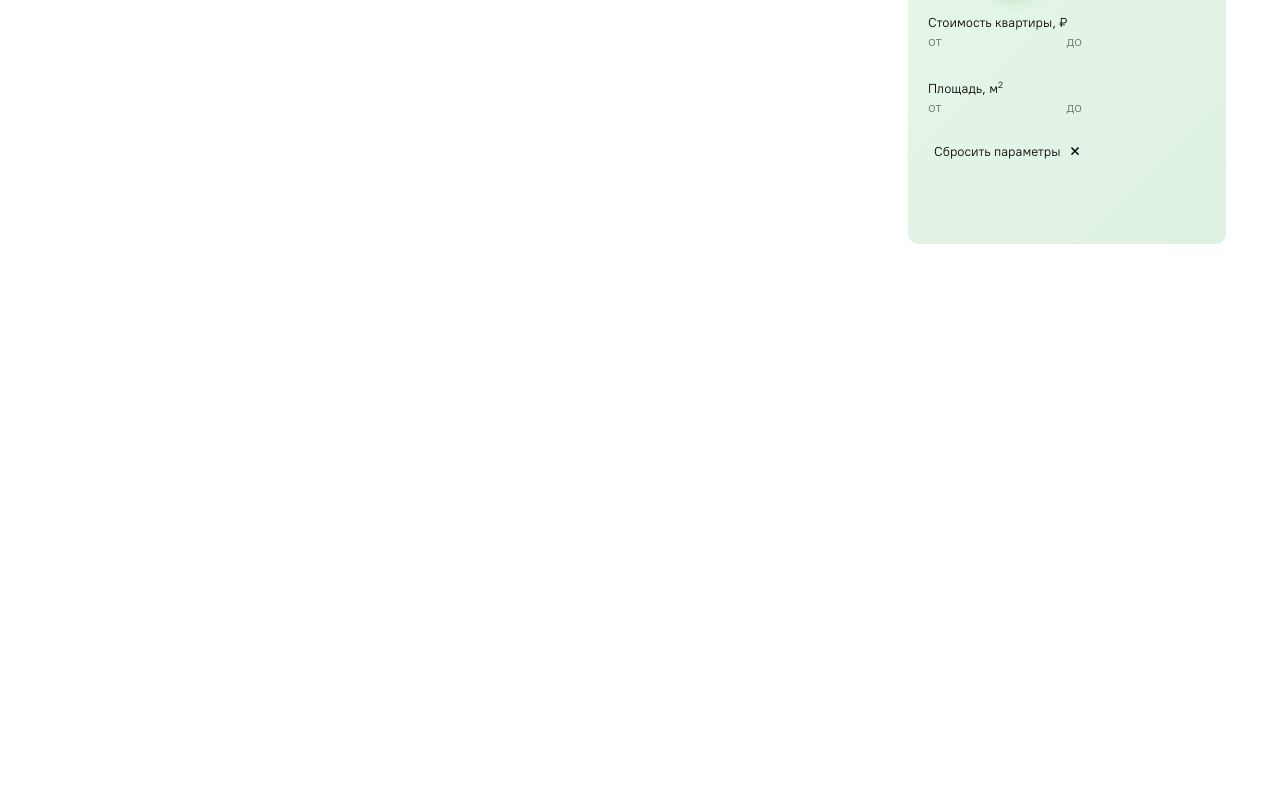
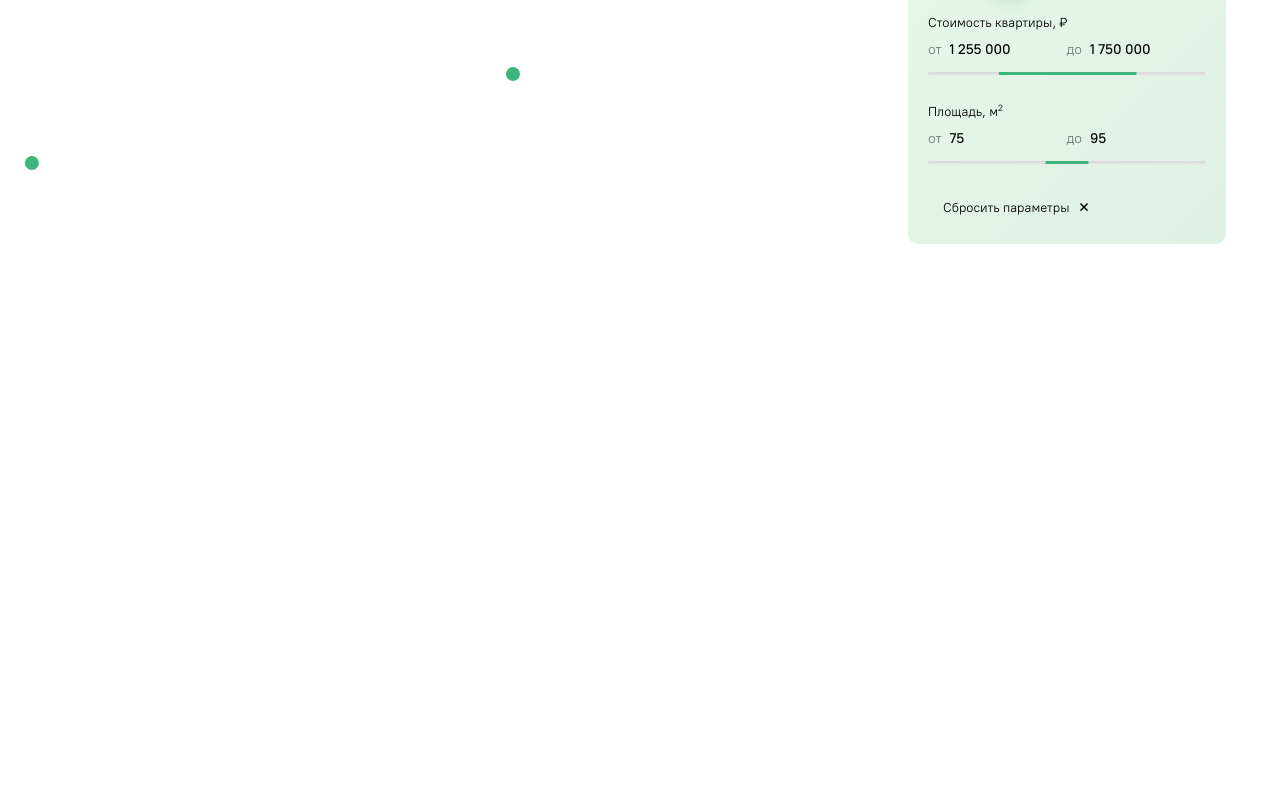
Before and after one commit to NikolayMishaev/room-search, a website built with webpack: page index.html in a window 1280 px wide. Shown: the part 122-912 px from the top of the page. Built offline with nearby package versions, Linux system fonts and the light colour scheme.

Commit message:
feat: подключен плагин для ползунков фильтра

```diff
--- a/index.html
+++ b/index.html
@@ -24,16 +24,16 @@
           </div>
           <p class="filter__title">Стоимость квартиры, &#8381;</p>
           <div class="filter__inputs">
-            <div class="filter__block"><span class="filter__text">от</span> <input oninput="this.value = this.value.replace(/[^0-9.]/g, '').replace(/\B(?=(\d{3})+(?!\d))/g, ' ');" class="filter__input" type="text"></div>
-            <div class="filter__block"><span class="filter__text">до</span> <input class="filter__input" type="number"></div>
+            <div class="filter__block"><span class="filter__text">от</span> <input id="cost-from" class="filter__input" type="text"></div>
+            <div class="filter__block"><span class="filter__text">до</span> <input id='cost-to' class="filter__input" type="text"></div>
           </div>
-          <div id="slider-one"></div>
+          <div class="slider" id="slider-cost"></div>
           <p class="filter__title">Площадь, м<span class="filter__index">2</span></p>
           <div class="filter__inputs">
-            <div class="filter__block"><span class="filter__text">от</span> <input oninput="this.value = this.value.replace(/[^0-9.]/g, '').replace(/\B(?=(\d{3})+(?!\d))/g, ' ');" class="filter__input" type="text"></div>
-            <div class="filter__block"><span class="filter__text">до</span> <input class="filter__input" type="number"></div>
+            <div class="filter__block"><span class="filter__text">от</span> <input id="square-from" class="filter__input" type="text"></div>
+            <div class="filter__block"><span class="filter__text">до</span> <input id='square-to' class="filter__input" type="text"></div>
           </div>
-          <div id="slider-second"></div>
+          <div class="slider" id="slider-square"></div>
           <button class="filter__reset">Сбросить параметры <span class="filter__close">&#215;</span></button>
         </form>
       </div>
--- a/src/js/script.js
+++ b/src/js/script.js
@@ -0,0 +1,93 @@
+import noUiSlider from "nouislider";
+
+var costSlider = document.getElementById("slider-cost");
+const from = 1000000;
+const to = 2000000;
+
+noUiSlider.create(costSlider, {
+  start: [(from + to) / 2 - 250000, (from + to) / 2 + 250000],
+  connect: true,
+  step: 15000,
+  range: {
+    min: from,
+    max: to,
+  },
+});
+
+var inputNumber = document.getElementById("cost-to");
+var inputNumber2 = document.getElementById("cost-from");
+
+costSlider.noUiSlider.on("update", function (values, handle) {
+  var value = values[handle];
+
+  if (handle) {
+    inputNumber.value = value
+      .split(".")[0]
+      .replace(/[^0-9.]/g, "")
+      .replace(/\B(?=(\d{3})+(?!\d))/g, " ");
+    console.log("right");
+  } else {
+    inputNumber2.value = value
+      .split(".")[0]
+      .replace(/[^0-9.]/g, "")
+      .replace(/\B(?=(\d{3})+(?!\d))/g, " ");
+    console.log("left");
+  }
+});
+
+inputNumber.addEventListener("change", function () {
+  costSlider.noUiSlider.set([null, this.value]);
+  console.log("ok1");
+});
+
+inputNumber2.addEventListener("change", function () {
+  costSlider.noUiSlider.set([this.value, null]);
+  console.log("ok2");
+});
+
+//==============================================================
+
+var squareSlider = document.getElementById("slider-square");
+const from1 = 20;
+const to1 = 150;
+
+noUiSlider.create(squareSlider, {
+  start: [(from1 + to1) / 2 - 10, (from1 + to1) / 2 + 10],
+  connect: true,
+  step: 1,
+  range: {
+    min: from1,
+    max: to1,
+  },
+});
+
+var inputNumber3 = document.getElementById("square-to");
+var inputNumber4 = document.getElementById("square-from");
+
+squareSlider.noUiSlider.on("update", function (values, handle) {
+  var value = values[handle];
+
+  if (handle) {
+    inputNumber3.value = value
+      .split(".")[0]
+      .replace(/[^0-9.]/g, "")
+      .replace(/\B(?=(\d{3})+(?!\d))/g, " ");
+    console.log("right");
+  } else {
+    inputNumber4.value = value
+      .split(".")[0]
+      .replace(/[^0-9.]/g, "")
+      .replace(/\B(?=(\d{3})+(?!\d))/g, " ");
+    console.log("left");
+  }
+});
+
+inputNumber3.addEventListener("change", function () {
+  squareSlider.noUiSlider.set([null, this.value]);
+  console.log("ok1");
+});
+
+inputNumber4.addEventListener("change", function () {
+  squareSlider.noUiSlider.set([this.value, null]);
+  console.log("ok2");
+});
--- a/src/scss/blocks/_aside.scss
+++ b/src/scss/blocks/_aside.scss
@@ -1,5 +1,4 @@
 .aside {
-  border-radius: 10px;
   position: sticky;
   top: 48px;
   right: 0;
--- a/src/scss/blocks/_filter.scss
+++ b/src/scss/blocks/_filter.scss
@@ -13,16 +13,24 @@
     padding: 0 8px;
     background-color: transparent;
     border: unset;
+    font-style: normal;
+    font-weight: 400;
+    font-size: 14px;
+    line-height: 20px;
     &:focus {
       outline: unset;
     }
   }
   &__block {
+    margin-top: 8px;
     display: flex;
   }
   &__index {
     vertical-align: super;
     font-size: 9px;
+  }
+  &__buttons {
+    display: flex;
   }
   &__button {
     background-color: white;
@@ -38,7 +46,7 @@
     transition: $transition;
     &:hover {
       cursor: pointer;
-      opacity: .5;
+      opacity: 0.5;
     }
     &:disabled:hover {
       cursor: auto;
@@ -76,7 +84,13 @@
     font-size: 13px;
     line-height: 18px;
     mix-blend-mode: normal;
-    margin-top: 24px;
+    margin-top: 34px;
+    margin-left: 9px;
+    transition: $transition;
+    &:hover {
+      cursor: pointer;
+      opacity: .5;
+    }
   }
   &__close {
     margin-left: 8px;
--- /dev/null
+++ b/src/scss/blocks/_slider.scss
@@ -0,0 +1,32 @@
+.slider {
+  margin-top: 12px;
+  height: 3px;
+  border: none;
+  & .noUi-handle:before {
+    content: unset;
+  }
+  & .noUi-handle:after {
+    content: unset;
+  }
+  & .noUi-connects {
+    background: rgba(0, 0, 0, 0.1)
+  }
+  & .noUi-connect {
+    background: $green;
+  }
+  & .noUi-handle {
+    height: 14px;
+    width: 14px;
+    top: -5px;
+    right: -9px; /* half the width */
+    border-radius: 9px;
+    background-color: $green;
+    box-shadow: unset;
+    border: unset;
+    transition: $transition;
+    &:hover {
+      transform: scale(1.3);
+      cursor: pointer;
+    }
+  }
+}
--- a/src/scss/main/_variables.scss
+++ b/src/scss/main/_variables.scss
@@ -17,7 +17,7 @@ $font-weight-bold: 700;
 
 // Mediaquery
 
-$screen-desktop: "(min-width: 960px)";
+$screen-desktop: "(min-width: 1200px)";
 
 // Transition
 
--- a/src/scss/style.scss
+++ b/src/scss/style.scss
@@ -9,3 +9,4 @@
 @import "./blocks/main-block";
 @import "./blocks/aside";
 @import "./blocks/filter";
+@import "./blocks/slider"
```
Also changed, not shown: dist/css/style.css, dist/js/script.js.
